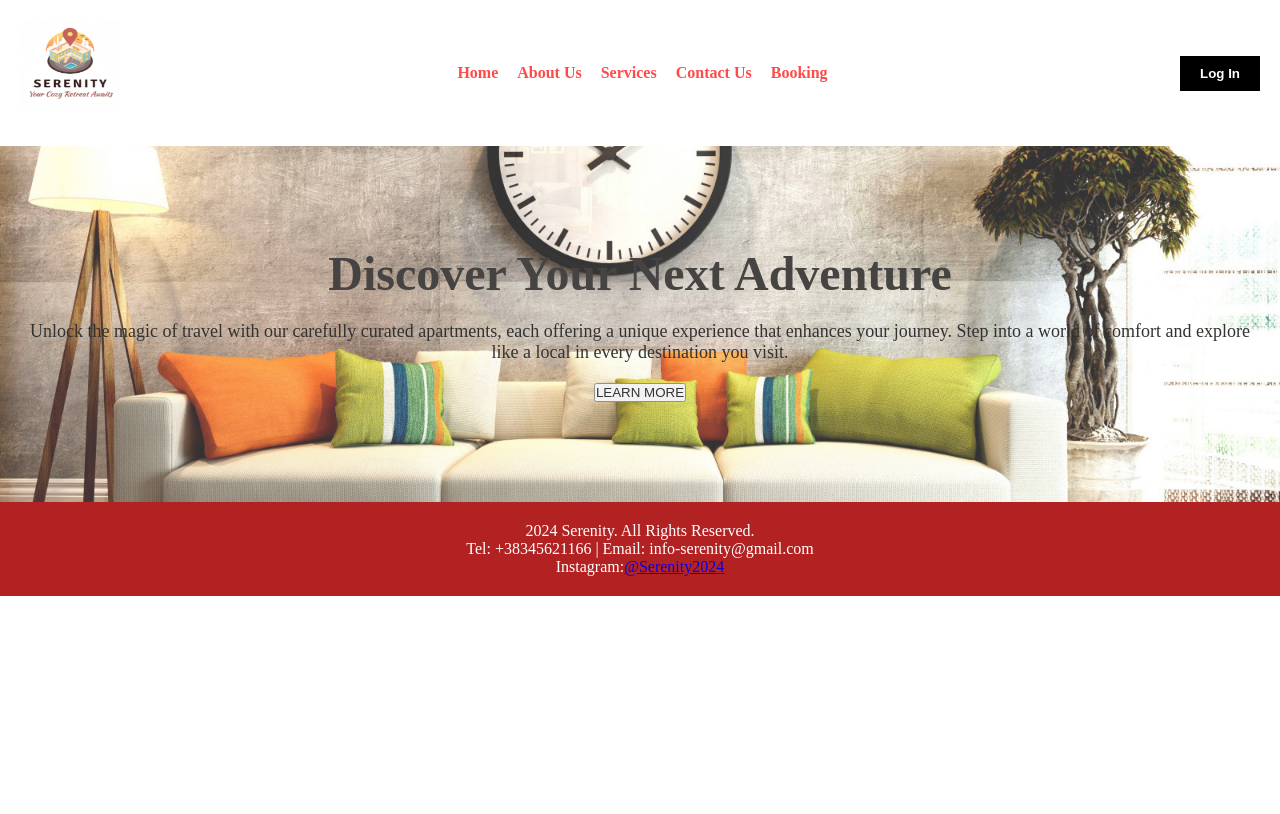
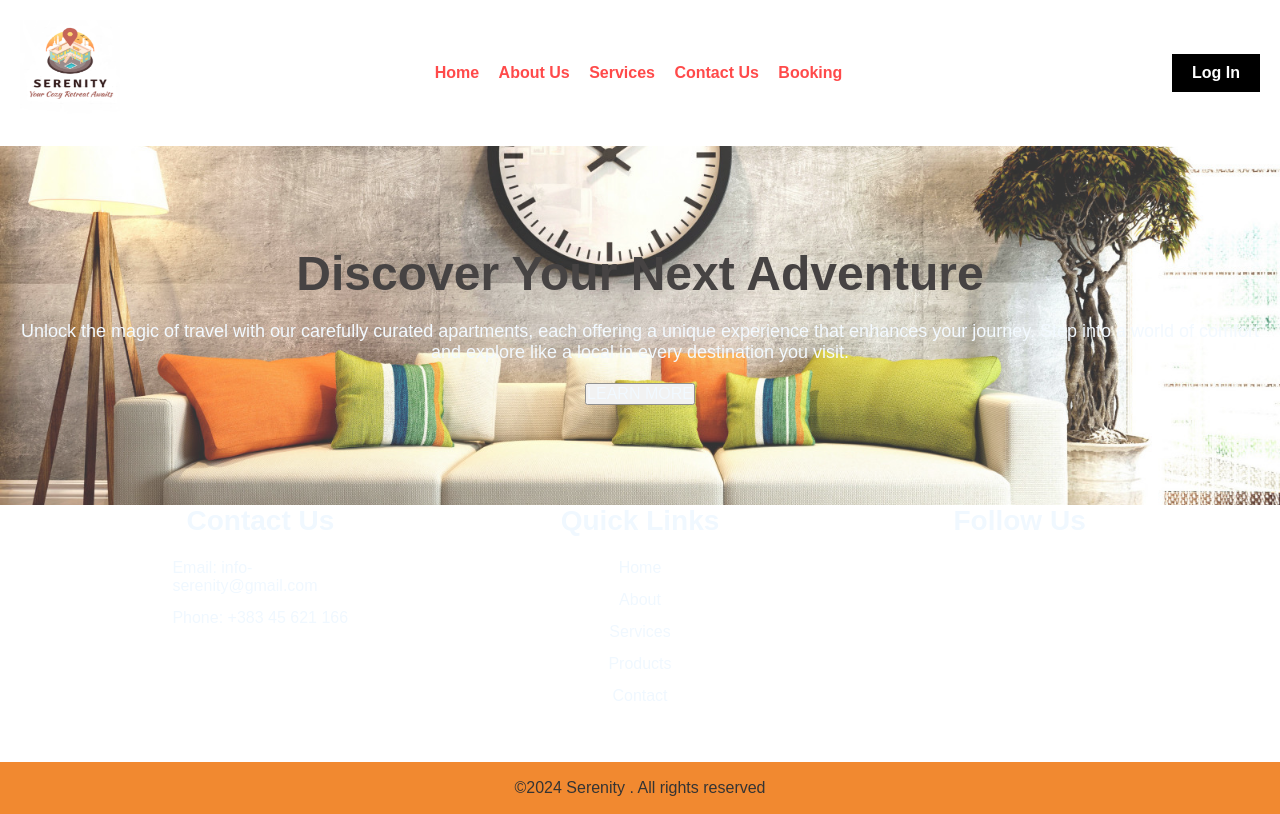
Before and after one commit to eldasahitii/Airbnb, a PHP site: page /Home.html in a window 1280 px wide. Before the commit the page ends 596 px from the top, so only its background shows below. Run offline with PHP 8.4, Linux system fonts and the light colour scheme.

Commit message:
footer update

```diff
--- a/Home.html
+++ b/Home.html
@@ -30,10 +30,37 @@
         </div>
     </section>
 
-    <footer style="background-color: #b22222;color: #fff;text-align: center;padding: 20px;">
-        <p>2024 Serenity. All Rights Reserved.</p>
-        <p>Tel: +38345621166 | Email: info-serenity@gmail.com</p>
-        <p>Instagram:<a href="//www.instagram.com/">@Serenity2024</a></p>
+    <footer>
+        <div class="container">
+            <div class="footer-content">
+                <h3>Contact Us</h3>
+                <p>Email: info-serenity@gmail.com</p>
+                <p>Phone: +383 45 621 166</p>
+            </div>
+            <div class="footer-content">
+                <h3>Quick Links</h3>
+                <ul class="list">
+                    <li><a href="">Home</a></li>
+                    <li><a href="">About</a></li>
+                    <li><a href="">Services</a></li>
+                    <li><a href="">Products</a></li>
+                    <li><a href="">Contact</a></li>
+                </ul>
+            </div>
+            <div class="footer-content">
+                <h3>Follow Us</h3>
+                <ul class="social-icons">
+                <li><a href=""><i class="fab fa-facebook"></i></a></li>
+                <li><a href=""><i class="fab fa-twitter"></i></a></li>
+                <li><a href=""><i class="fab fa-instagram"></i></a></li>
+                <li><a href=""><i class="fab fa-linkedin"></i></a></li>
+                </ul>
+            </div>
+        </div>
+        <div class="bottom-bar">
+            <p>&copy;2024 Serenity . All rights reserved</p>
+        </div>
+
     </footer>
 
 </body>
--- a/style.css
+++ b/style.css
@@ -66,12 +66,94 @@ header{
 
 
 
-
+*{
+    margin: 0;
+    padding: 0;
+    font-family: Arial, Helvetica, sans-serif;
+    font-size: 16px;
+    color: aliceblue;
+}
 .footer{
-    position: fixed;
-    bottom: 0;
-    left: 0;
-    width: 100%;
+    background: black;
+    padding-top: 50px;
+}
+.container{
+    width: 1140px;
+    margin: auto;
+    display: flex;
+    justify-content: center;
+}
+.footer-content{
+    width: 33.3%;
+}
+h3{
+    font-size: 28px;
+    margin-bottom: 15px;
     text-align: center;
-    padding: 10px;
 }
+.footer-content p{
+    width: 190px;
+    margin: auto;
+    padding: 7px;
+}
+.footer-content ul{
+    text-align: center;
+}
+.list{
+    padding: 0;
+}
+.list li{
+    width: auto;
+    text-align: center;
+    list-style-type: none;
+    padding: 7px;
+    position: relative;
+}
+.list li::before{
+    content: '';
+    position: absolute;
+    transform: translate(-50%,-50%);
+    left: 50%;
+    top: 100%;
+    width: 0;
+    height: 2px;
+    background: #f18930;
+    transition-duration: .5s;
+}
+.list li:hover::before{
+    width: 70px;
+}
+.social-icons{
+    text-align: center;
+    padding: 0;
+}
+.social-icons li{
+    display: inline-block;
+    text-align: center;
+    padding: 5px;
+}
+.social-icons i{
+    color: white;
+    font-size: 25px;
+}
+a{
+    text-decoration: none;
+}
+a:hover{
+    color: #f18930;
+}
+.social-icons i:hover{
+    color: #f18930;
+}
+.bottom-bar{
+    background: #f18930;
+    text-align: center;
+    padding: 10px 0;
+    margin-top: 50px;
+}
+.bottom-bar p{
+    color: #343434;
+    margin: 0;
+    font-size: 16px;
+    padding: 7px;
+}
```
